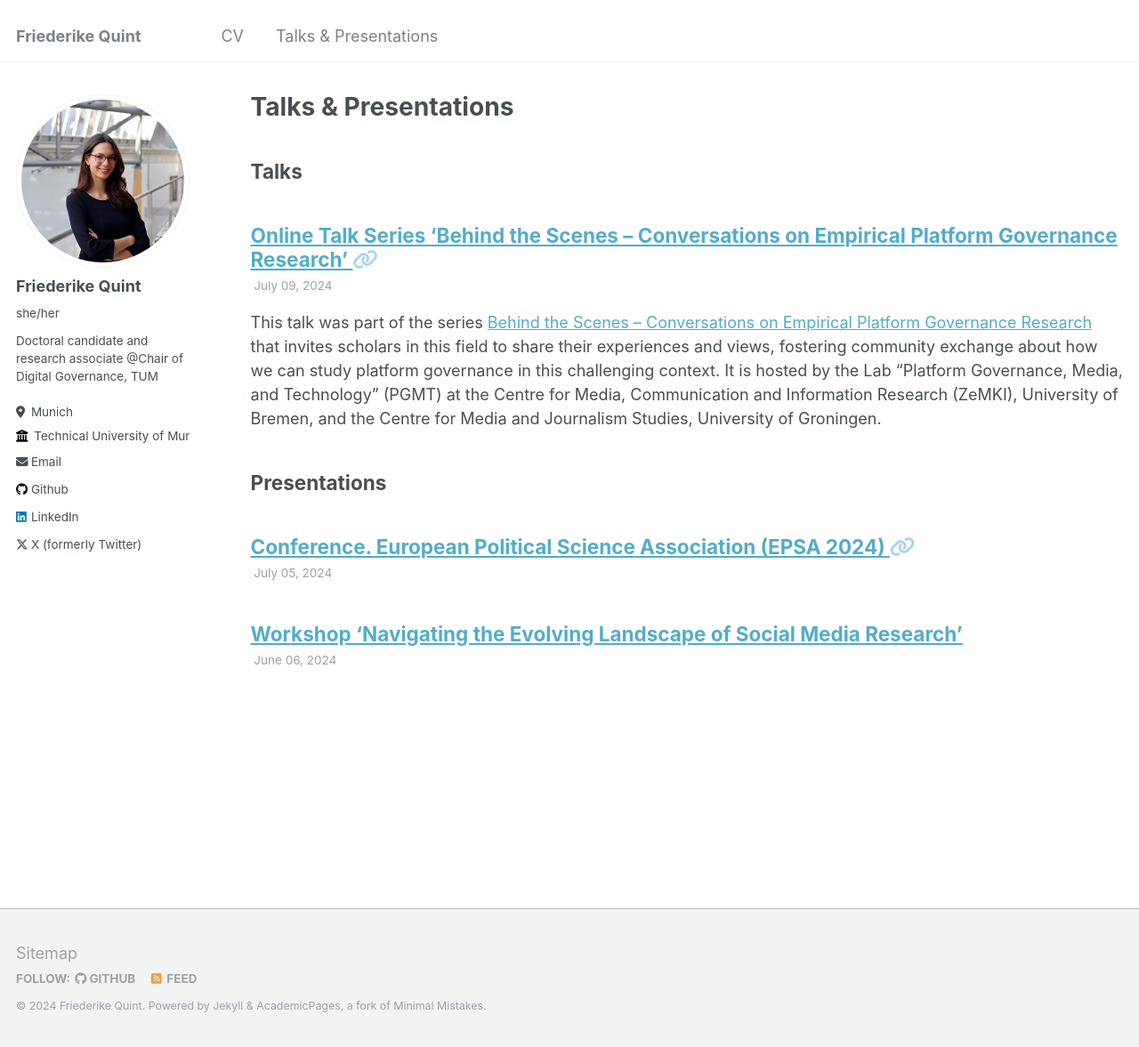
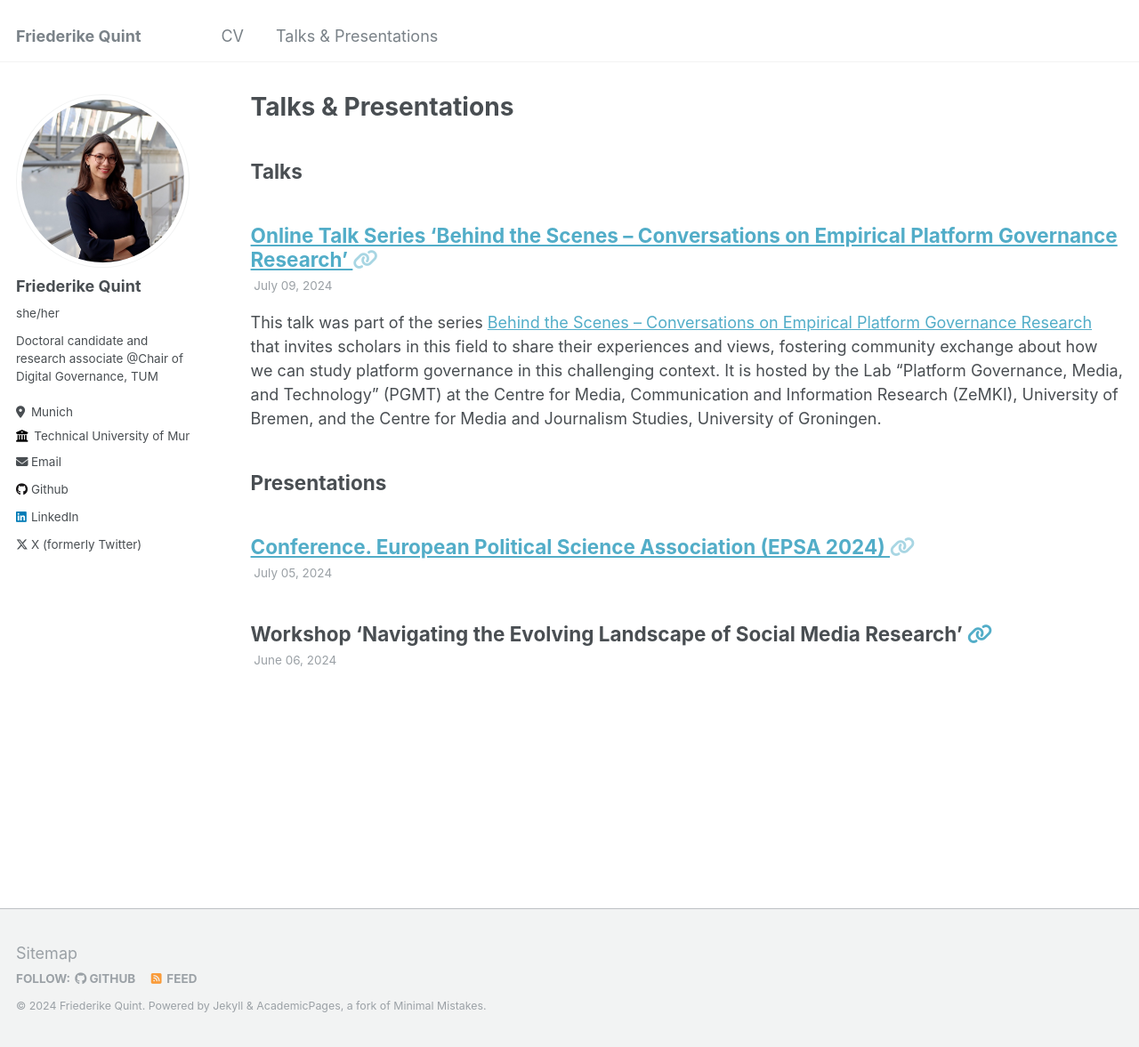
Before and after one commit to friederikequint/friederikequint.github.io, a Jekyll site: the page built from _pages/talks.html, in a window 1280 px wide and 1177 px high. Shown: the whole window at 89% size. Built offline with Jekyll 4.4.1, drawn with Linux system fonts in a browser that asks for light colours.

Commit message:
Update archive-single-talk.html
CHanged the html to only include a link if one is available

```diff
--- a/_includes/archive-single-talk.html
+++ b/_includes/archive-single-talk.html
@@ -29,7 +29,7 @@
   {% if post.link %}
     <a href="{{ post.link }}">{{ title }}</a> <a href="{{ base_path }}{{ post.url }}" rel="permalink"><i class="fa fa-link" aria-hidden="true" title="permalink"></i><span class="sr-only">Permalink</span></a>
   {% else %}
-        <a href="{{ base_path }}{{ post.url }}" rel="permalink">{{ title }}</a>
+    {{ title }} <a href="{{ base_path }}{{ post.url }}" rel="permalink"><i class="fa fa-link" aria-hidden="true" title="permalink"></i><span class="sr-only">Permalink</span></a>
   {% endif %}
   </h2>
     {% if post.read_time %}
```
Lines whose indentation alone changed are shown as unchanged.
